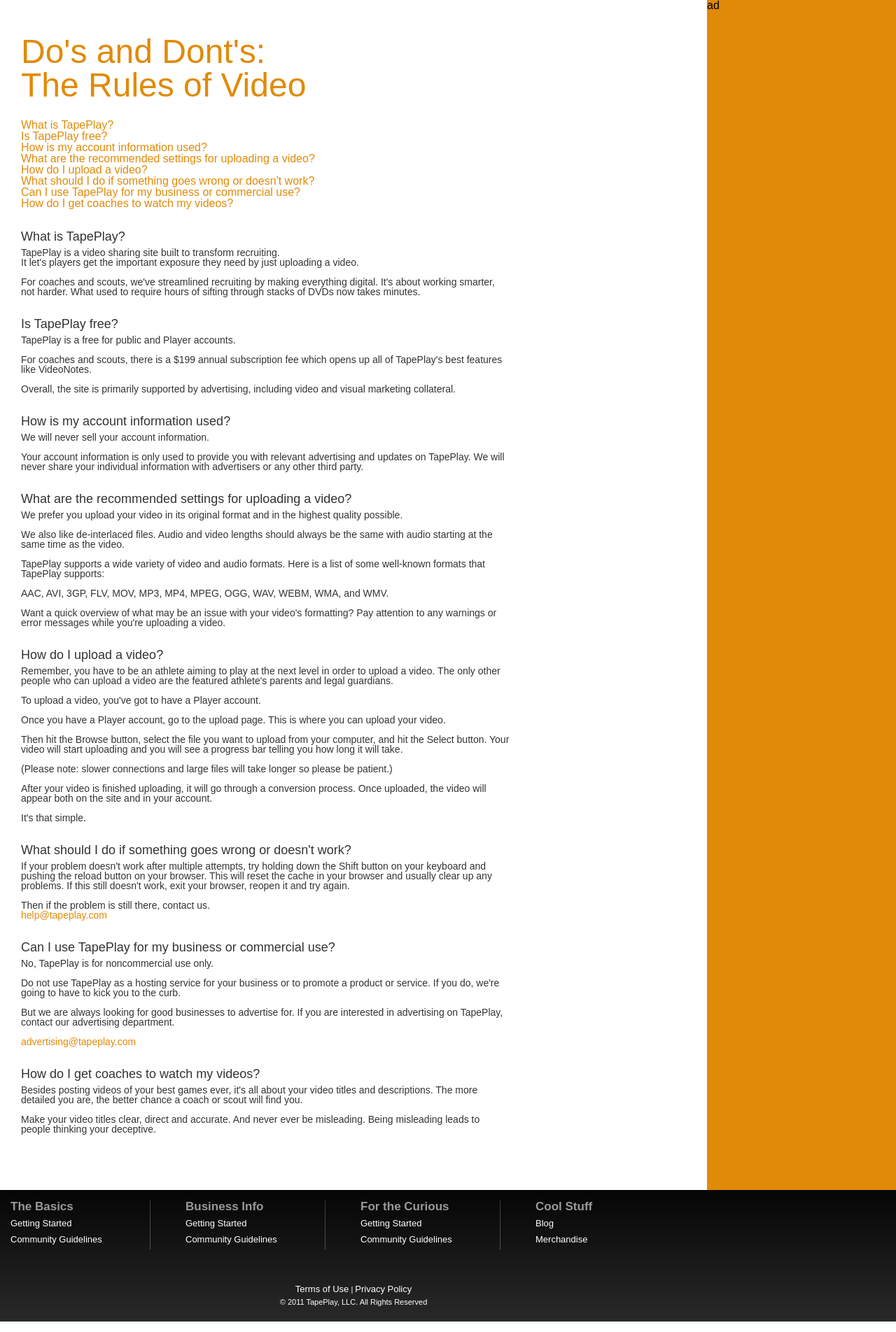
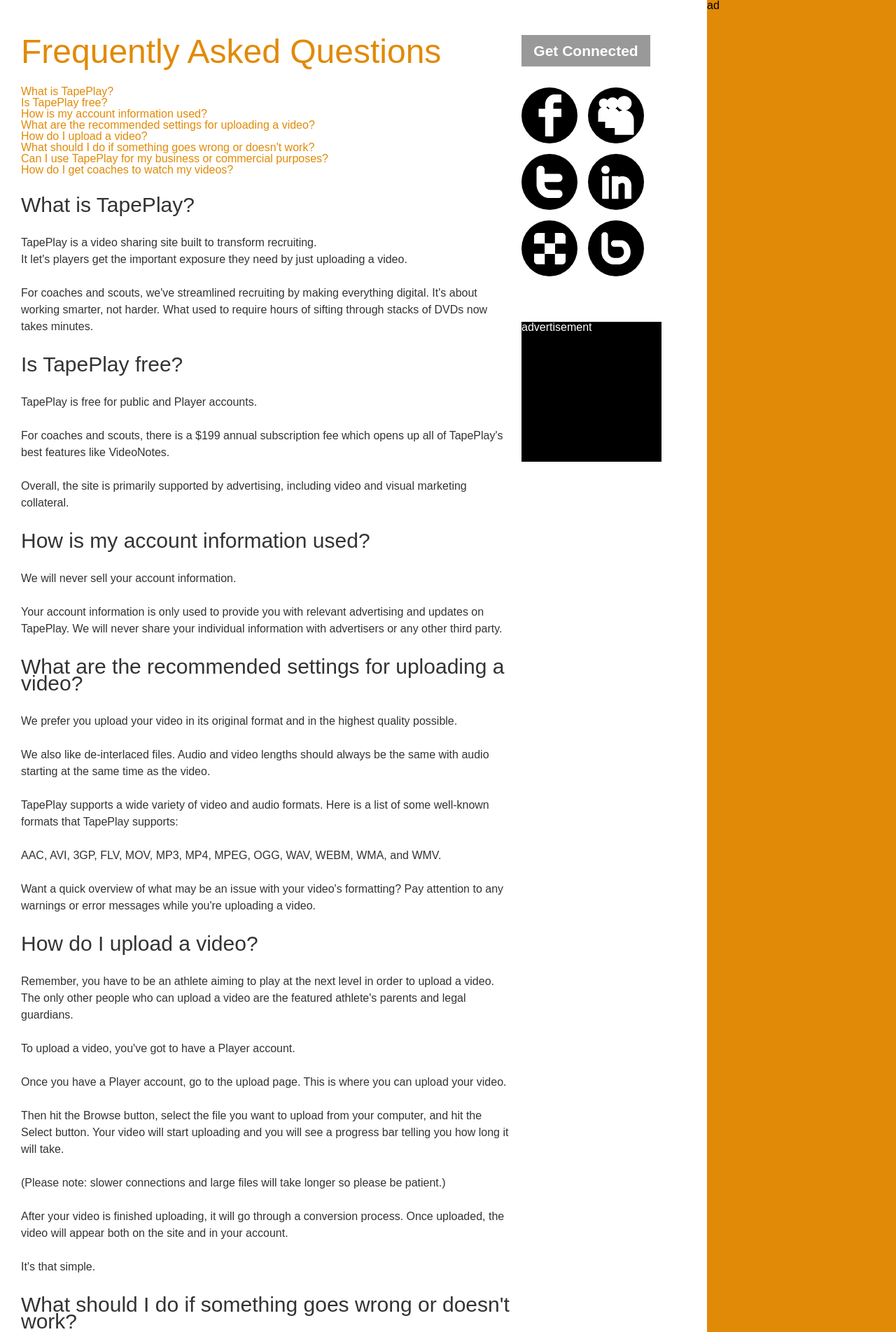
Before and after one commit to dasfisch/tapeplay, a PHP site: the page made by templates/faq.php in a window 1280 px wide. Shown: the part 76-1980 px from the top of the page at 70% size. Run offline with PHP 8.4, Linux system fonts and the light colour scheme; the template is opened without the code that fills it, so the values that code supplies are empty.

Commit message:
Fix for ticket:21

```diff
--- a/css/tapeplay.css
+++ b/css/tapeplay.css
@@ -983,12 +983,22 @@ a {
     margin-bottom: 30px;
 }
 
+#tapeplay #main #leftCol.helpCenter #answers p {
+    color: #333;
+    font-size: 16px;
+    line-height: 24px;
+    margin-bottom: 30px;
+}
+
 #tapeplay #main #leftCol .advertising .header,
-#tapeplay #main #leftCol .dosanddonts .header,
-#tapeplay #main #leftCol.helpCenter #answers .header {
+#tapeplay #main #leftCol .dosanddonts .header {
     color: #333;
     font-size: 18px;
     margin-bottom: 7px;
+}
+
+#tapeplay #main #leftCol.helpCenter #answers .header {
+    font-size: 30px;
 }
 
 #tapeplay #main #leftCol.helpCenter #questions {
--- a/templates/faq.php
+++ b/templates/faq.php
@@ -1,25 +1,25 @@
 <div id="main">
     <div id="leftCol" class="helpCenter">
-        <h2>Do's and Dont's:<br/>The Rules of Video</h2>
+        <h2>Frequently Asked Questions</h2>
         <div id="questions">
-            <a>What is TapePlay?</a>
+            <a href="#whatIs">What is TapePlay?</a>
             <br/>
-            <a>Is TapePlay free?</a>
+            <a href="#freedom">Is TapePlay free?</a>
             <br/>
-            <a>How is my account information used?</a>
+            <a href="#myInfoUsage">How is my account information used?</a>
             <br/>
-            <a>What are the recommended settings for uploading a video?</a>
+            <a href="#videoSettings">What are the recommended settings for uploading a video?</a>
             <br/>
-            <a>How do I upload a video?</a>
+            <a href="#upload">How do I upload a video?</a>
             <br/>
-            <a>What should I do if something goes wrong or doesn't work?</a>
+            <a href="#uhoh">What should I do if something goes wrong or doesn't work?</a>
             <br/>
-            <a>Can I use TapePlay for my business or commercial use?</a>
+            <a href="#commercialNeeds">Can I use TapePlay for my business or commercial purposes?</a>
             <br/>
-            <a>How do I get coaches to watch my videos?</a>
+            <a href="#myVideos">How do I get coaches to watch my videos?</a>
         </div>
         <div id="answers">
-            <p class="header">What is TapePlay?</p>
+            <p class="header" id="whatIs">What is TapePlay?</p>
             <p>
                 TapePlay is a video sharing site built to transform recruiting.
                 <br/>
@@ -31,9 +31,9 @@
                 used to require hours of sifting through stacks of DVDs now takes
                 minutes.
             </p>
-            <p class="header">Is TapePlay free?</p>
+            <p class="header" id="freedom">Is TapePlay free?</p>
             <p>
-                TapePlay is a free for public and Player accounts.
+                TapePlay is free for public and Player accounts.
                 <br /><br/>
                 For coaches and scouts, there is a $199 annual subscription fee
                 which opens up all of TapePlay's best features like <strong>VideoNotes</strong>.
@@ -41,7 +41,7 @@
                 Overall, the site is primarily supported by advertising, including
                 video and visual marketing collateral.
             </p>
-            <p class="header">How is my account information used?</p>
+            <p class="header" id="myInfoUsage">How is my account information used?</p>
             <p>
                 We will never sell your account information.
                 <br/><br/>
@@ -49,7 +49,7 @@
                 advertising and updates on TapePlay. We will never share your individual
                 information with advertisers or any other third party.
             </p>
-            <p class="header">What are the recommended settings for uploading a video?</p>
+            <p class="header" id="videoSettings">What are the recommended settings for uploading a video?</p>
             <p>
                 We prefer you upload your video in its original format and in the highest
                 quality possible.
@@ -65,7 +65,7 @@
                 Want a quick overview of what may be an issue with your video's formatting?
                 Pay attention to any warnings or error messages while you're uploading a video.
             </p>
-            <p class="header">How do I upload a video?</p>
+            <p class="header" id="upload">How do I upload a video?</p>
             <p>
                 Remember, you have to be an athlete aiming to play at the next level in
                 order to upload a video. The only other people who can upload a video are
@@ -87,7 +87,7 @@
                 <br/><br />
                 It's that simple.
             </p>
-            <p class="header">What should I do if something goes wrong or doesn't work?</p>
+            <p class="header" id="uhoh">What should I do if something goes wrong or doesn't work?</p>
             <p>
                 If your problem doesn't work after multiple attempts, try holding down the Shift
                 button on your keyboard and pushing the reload button on your browser. This will
@@ -98,9 +98,9 @@
                 <br/>
                 <a hre="mailto:help@tapeplay.com">help@tapeplay.com</a>
             </p>
-            <p class="header">Can I use TapePlay for my business or commercial use?</p>
+            <p class="header" id="commercialNeeds">Can I use TapePlay for my business or commercial purposes?</p>
             <p>
-                No, TapePlay is for noncommercial use only.
+                No, TapePlay is for noncommercial purposes only.
                 <br/><br/>
                 Do not use TapePlay as a hosting service for your business or to promote a
                 product or service. If you do, we're going to have to kick you to the curb.
@@ -110,7 +110,7 @@
                 <br /><Br />
                 <a href="advertising@tapeplay.com">advertising@tapeplay.com</a>
             </p>
-            <p class="header">How do I get coaches to watch my videos?</p>
+            <p class="header" id="myVideos">How do I get coaches to watch my videos?</p>
             <p>
                 Besides posting videos of your best games ever, it's all about your video titles
                 and descriptions. The more detailed you are, the better chance a coach or scout
@@ -121,6 +121,20 @@
             </p>
         </div>
     </div>
+    <div id="rightCol" class="helpCenter">
+        <div id="header">Get Connected</div>
+        <div id="icons">
+            <div class="shareImg facebook"></div>
+            <div class="shareImg myspace"></div>
+            <div class="shareImg twitter"></div>
+            <div class="shareImg linkedin"></div>
+            <div class="shareImg xanga"></div>
+            <div class="shareImg bebo"></div>
+        </div>
+        <div class="adSmall">
+            advertisement
+        </div>
+    </div>
 </div>
 <div id="ad">
     ad
```
